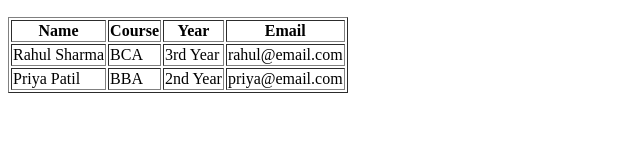
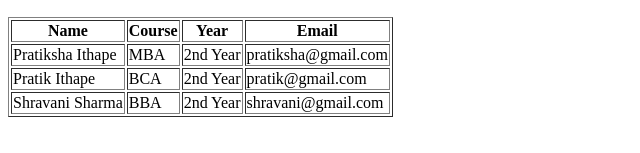
Before and after one commit to ithapepratiksha48/ansoftio-web-development-internship, a plain HTML site: page Day 4/index.html in a window 1280 px wide. Shown: the part 195-348 px from the top of the page, without its empty margins (0-640 px from the left). Drawn offline with Linux system fonts and the light colour scheme.

Commit message:
Updated Day 4 index.html

```diff
--- a/Day 4/index.html
+++ b/Day 4/index.html
@@ -6,7 +6,7 @@
 <body>
 <h1>Student Information</h1>
 <h2>Student Photo</h2>
-<img src="student.jpg" alt="Student Photo" width="200">
+<img src="student_image.jpg" alt="Student Photo" width="200">
 <h2>Student Details</h2>
 <table border="1">
 <tr>
@@ -16,16 +16,22 @@
 <th>Email</th>
 </tr>
 <tr>
-<td>Rahul Sharma</td>
-<td>BCA</td>
-<td>3rd Year</td>
-<td>rahul@email.com</td>
+<td>Pratiksha Ithape</td>
+<td>MBA</td>
+<td>2nd Year</td>
+<td>pratiksha@gmail.com</td>
 </tr>
 <tr>
-<td>Priya Patil</td>
+<td>Pratik Ithape</td>
+<td>BCA</td>
+<td>2nd Year</td>
+<td>pratik@gmail.com</td>
+</tr>
+<tr>
+<td> Shravani Sharma</td>
 <td>BBA</td>
 <td>2nd Year</td>
-<td>priya@email.com</td>
+<td>shravani@gmail.com</td>
 </tr>
 </table>
 </body>
```
